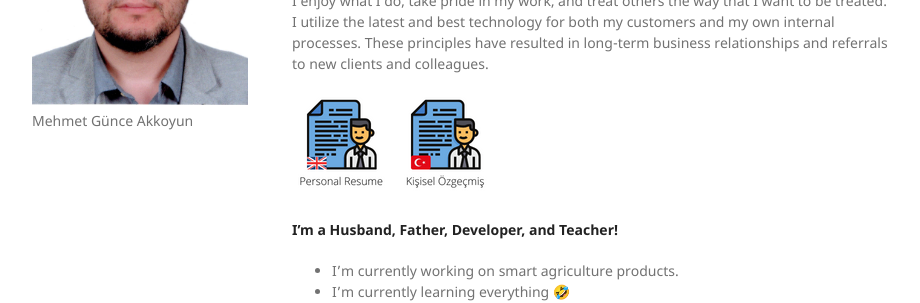
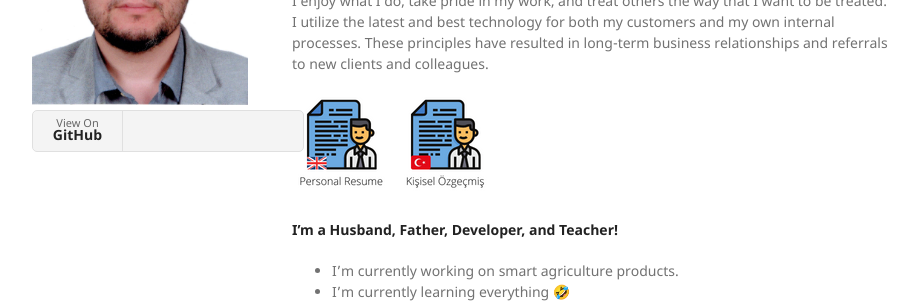
Before and after one commit to akkoyun/akkoyun, a Jekyll site: the page built from index.md, in a window 1280 px wide. Shown: the part 262-565 px from the top of the page, without its empty margins (178-1098 px from the left). Built offline with Jekyll 4.4.1, drawn with Linux system fonts in a browser that asks for light colours; our own code applies the rules of GitHub Pages for plain Markdown files.

Commit message:
Initial update

```diff
--- a/_layouts/default.html
+++ b/_layouts/default.html
@@ -17,25 +17,13 @@
   <body>
     <div class="wrapper">
       <header>
-        <h1><a href="{{ "/" | absolute_url }}">{{ site.title | default: site.github.repository_name }}</a></h1>
-
-        {% if site.logo %}
+        <h1><a href="{{ "/" | absolute_url }}">Günce Akkoyun</a></h1>
 
           <img src="{{site.logo | relative_url}}" alt="Logo" />
 
-          {% endif %}
-
-        <p>Mehmet Günce Akkoyun</p>
-
-        {% if site.show_downloads %}
-
         <ul class="downloads">
-          <li><a href="{{ site.github.zip_url }}">Download <strong>ZIP File</strong></a></li>
-          <li><a href="{{ site.github.tar_url }}">Download <strong>TAR Ball</strong></a></li>
           <li><a href="{{ site.github.repository_url }}">View On <strong>GitHub</strong></a></li>
         </ul>
-
-        {% endif %}
 
       </header>
 
```
